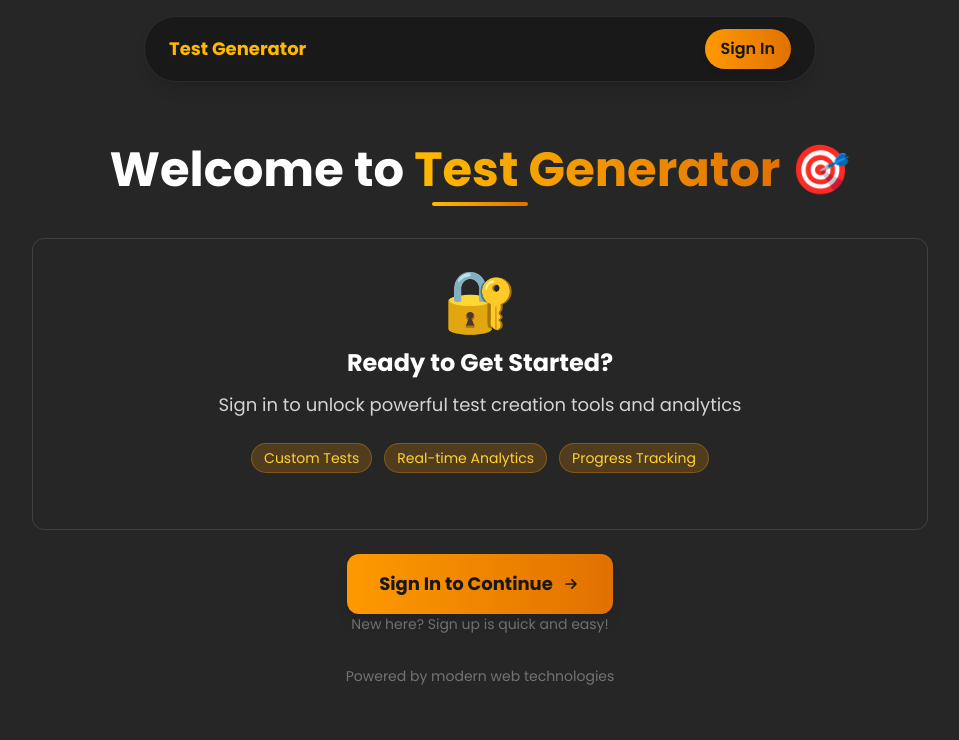
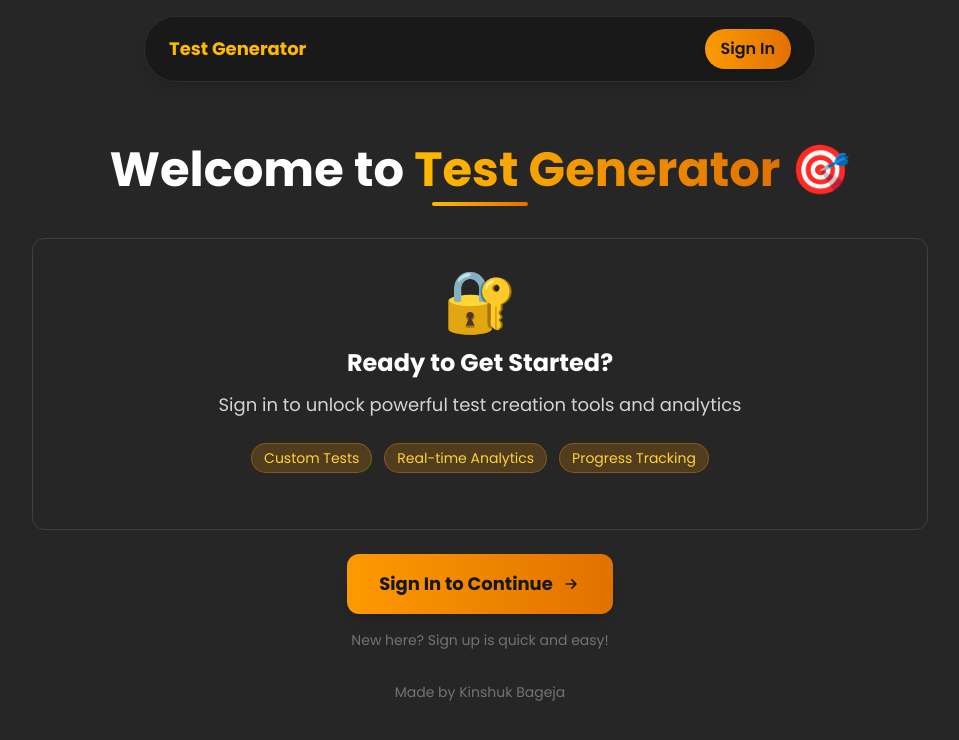
Before and after one commit to Kbageja/TestGenerator, a React (Vite) app: page / in a window 1280 px wide. Shown: the top 740 px of the page, without its empty margins (160-1119 px from the left). Built offline with nearby package versions, Linux system fonts and the light colour scheme; no server answers.

Commit message:
updated styling

```diff
--- a/src/pages/Home.jsx
+++ b/src/pages/Home.jsx
@@ -111,7 +111,7 @@ export default function Home() {
                 </button>
               </Link>
 
-              <p className="text-neutral-500 text-sm">
+              <p className="text-neutral-500 text-sm py-4">
                 New here? Sign up is quick and easy!
               </p>
             </div>
@@ -119,9 +119,9 @@ export default function Home() {
         </div>
 
         {/* Footer */}
-        <div className="mt-8 text-center">
+        <div className="mt-20 md:mt-4 text-center">
           <p className="text-neutral-500 text-sm">
-            Powered by modern web technologies
+            Made by Kinshuk Bageja
           </p>
         </div>
       </div>
--- a/src/pages/SignIn.jsx
+++ b/src/pages/SignIn.jsx
@@ -16,7 +16,7 @@ const SignInPage = () => {
         </div>
 
         {/* Sign In Form Container */}
-        <div className="px-8">
+        <div className="md:px-8 ">
           <SignIn
             path="/sign-in"
             routing="path"
--- a/src/pages/SignUp.jsx
+++ b/src/pages/SignUp.jsx
@@ -16,7 +16,7 @@ const SignUpPage = () => {
         </div>
 
         {/* Sign Up Form Container */}
-        <div className="px-8">
+        <div className="md:px-8">
           <SignUp
             appearance={{
               elements: {
```
